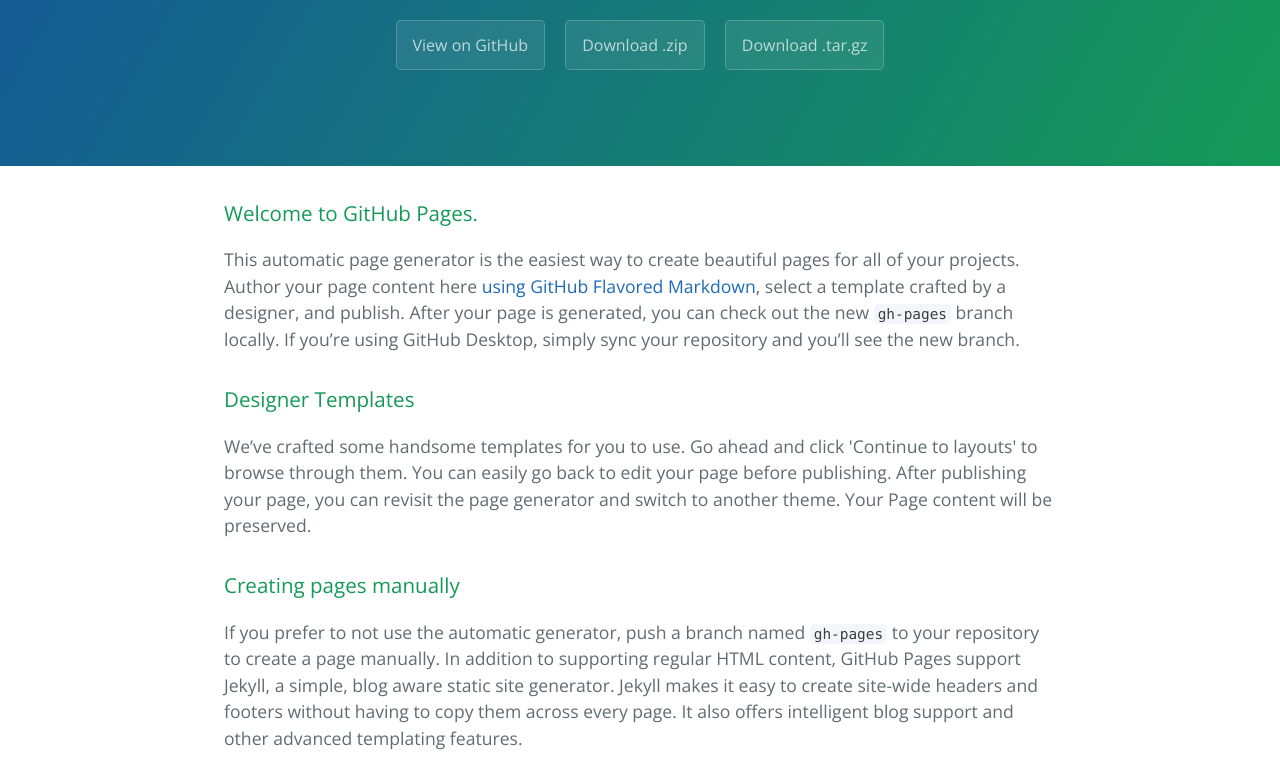
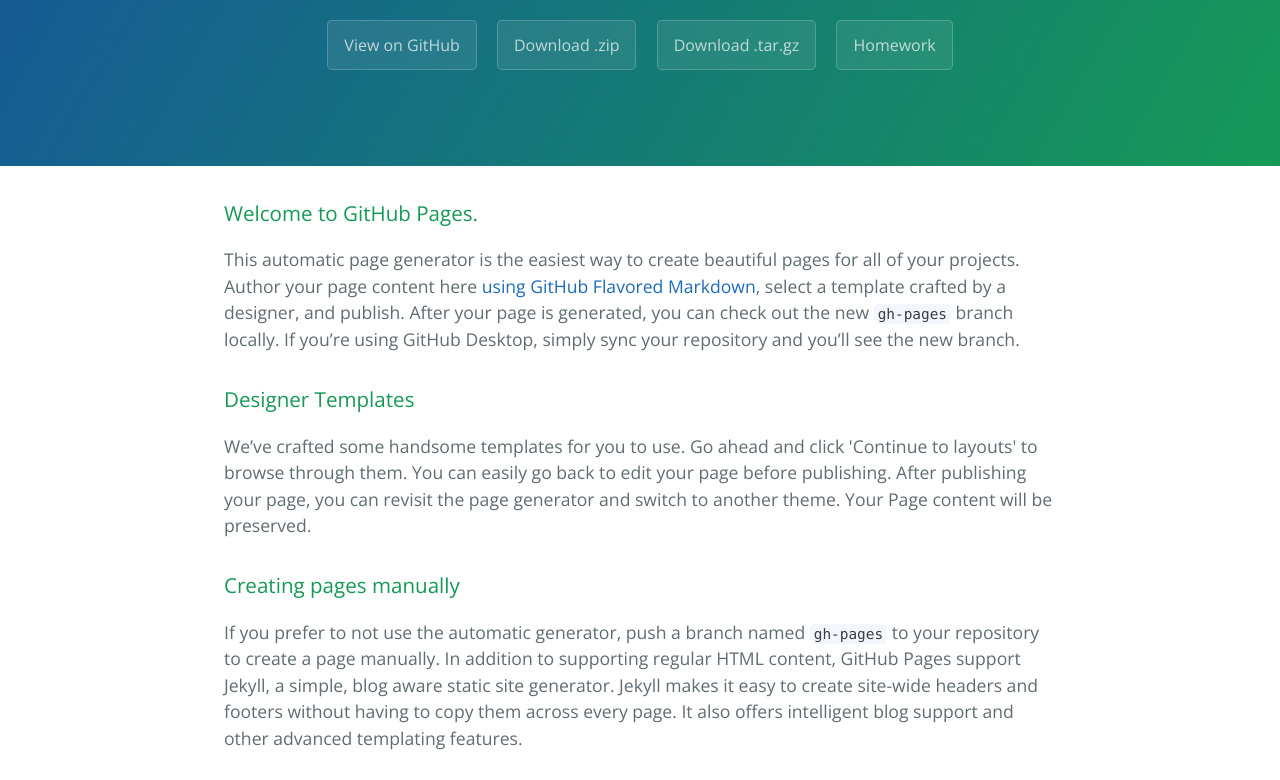
Before and after one commit to mlkingsql/mattkingit, a plain HTML site: page index.html in a window 1280 px wide. Shown: the part 170-950 px from the top of the page. Drawn offline with nearby package versions, Linux system fonts and the light colour scheme.

Commit message:
Add link to homework to homepage

```diff
--- a/index.html
+++ b/index.html
@@ -16,6 +16,7 @@
       <a href="https://github.com/mlkingsql/mattkingit" class="btn">View on GitHub</a>
       <a href="https://github.com/mlkingsql/mattkingit/zipball/master" class="btn">Download .zip</a>
       <a href="https://github.com/mlkingsql/mattkingit/tarball/master" class="btn">Download .tar.gz</a>
+      <a href="./site/index.html" class="btn">Homework</a>
     </section>
 
     <section class="main-content">
```
